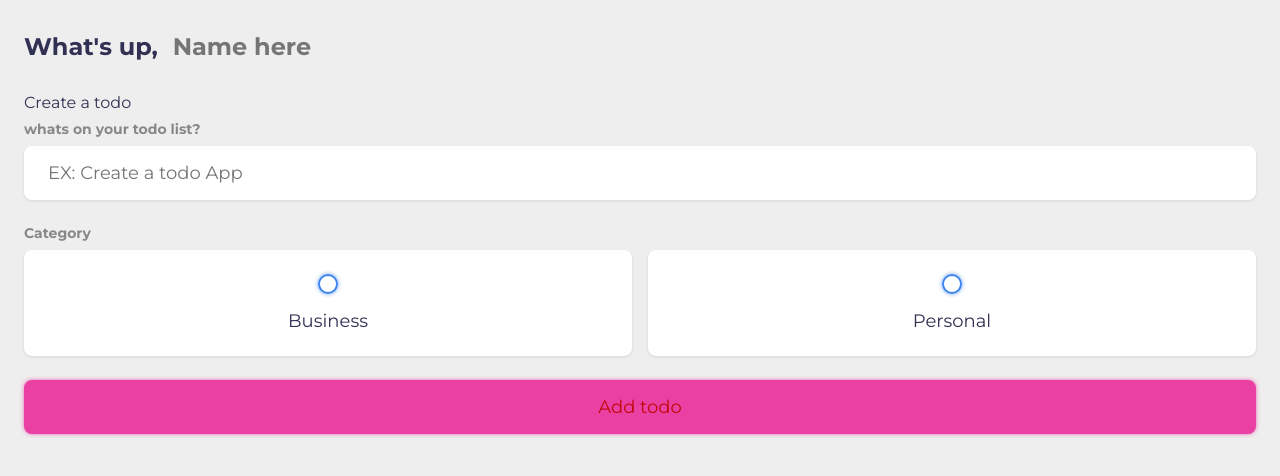
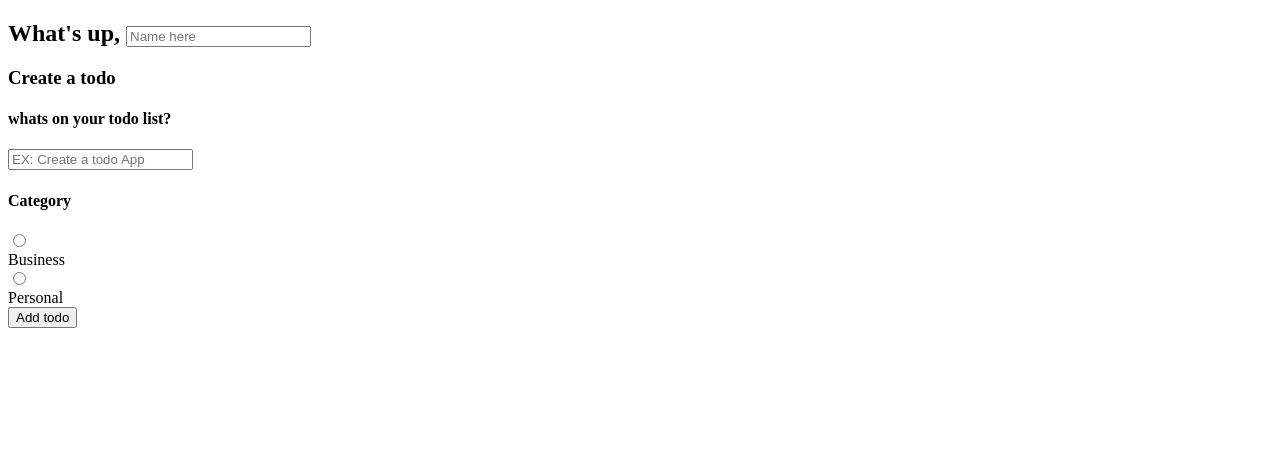
Before and after one commit to yan-pi/vue-todo, a Vue app: page / in a window 1280 px wide. Shown: the top 476 px of the page. Built offline with nearby package versions, Linux system fonts and the light colour scheme.

Commit message:
Revert "Feat: aplica o Sass ao css do projeto"
This reverts commit 26c7a4451f2463f4d2df580753a39281c46e0dbf.

```diff
--- a/src/App.vue
+++ b/src/App.vue
@@ -116,226 +116,4 @@ onMounted(() => {
   </main>
 </template>
 
-<style lang="scss">
-
-input:not([type="radio"]):not([type="checkbox"]), button {
-	appearance: none;
-	border: none;
-	outline: none;
-	background: none;
-	cursor: initial;
-}
-
-body {
-	background: $light;
-	color: $dark;
-
-  section {
-	margin-top: 2rem;
-	margin-bottom: 2rem;
-	padding-left: 1.5rem;
-	padding-right: 1.5em;
-  }
-
-  h3 {
-	  color: $dark;
-	  font-size: 1rem;
-	  font-weight: 400;
-	  margin-bottom: 0.5rem;
-  }
-
-  h4 {
-	  color: $grey;
-	  font-size: 0.875rem;
-	  font-weight: 700;
-	  margin-bottom: 0.5rem;
-  }
-}
-
-
-.greeting {
-	display: flex;
-
-  .title input {
-	margin-left: 0.5rem;
-	flex: 1 1 0%;
-	min-width: 0;
-
-}
-
-  input {
-	  color: $dark;
-	  font-size: 1.5rem;
-	  font-weight: 700;
-  }
-}
-
-
-.create-todo input[type="text"] {
-	display: block;
-	width: 100%;
-	font-size: 1.125rem;
-	padding: 1rem 1.5rem;
-	color: $dark;
-	background-color: #FFF;
-	border-radius: 0.5rem;
-	box-shadow: $shadow;
-	margin-bottom: 1.5rem;
-}
-
-.create-todo {
-
-  .options {
-	  display: grid;
-	  grid-template-columns: repeat(2, 1fr);
-	  grid-gap: 1rem;
-	  margin-bottom: 1.5rem;
-  }
-
-  label{
-    display: flex;
-	  flex-direction: column;
-	  align-items: center;
-	  justify-content: center;
-	  padding: 1.5rem;
-	  background-color: #FFF;
-	  border-radius: 0.5rem;
-	  box-shadow: $shadow;
-	  cursor: pointer;
-  }
-}
-
-
-input[type="radio"],
-input[type="checkbox"] {
-	display: none;
-}
-
-.bubble {
-	display: flex;
-	align-items: center;
-	justify-content: center;
-	width: 20px;
-	height: 20px;
-	border-radius: 50%;
-	border: 2px solid $business;
-	box-shadow: $business-glow;
-
-  &:after {
-	  content: "";
-	  display: block;
-	  opacity: 0;
-	  width: 0px;
-	  height: 0px;
-	  background-color: $business;
-	  box-shadow: $business-glow;
-	  border-radius: 50%;
-	  transition: 0.2s ease-in-out;
-  }
-
-  .business{
-    border-color: $business;
-    box-shadow: $business-glow;
-  }
-  .personal {
-	  border-color: $personal;
-	  box-shadow: $personal-glow;
-
-  &:after {
-	  background-color: $personal;
-	  box-shadow: $personal-glow;
-  }
-  }
-}
-
-
-input:checked ~ .bubble::after {
-	width: 10px;
-	height: 10px;
-	opacity: 1;
-}
-
-.create-todo .options label div {
-	color: $dark;
-	font-size: 1.125rem;
-	margin-top: 1rem;
-}
-
-.create-todo input[type="submit"] {
-	display: block;
-	width: 100%;
-	font-size: 1.125rem;
-	padding: 1rem 1.5rem;
-	color: #c00909;
-	background-color: $primary;
-	border-radius: 0.5rem;
-	box-shadow: $personal-glow;
-	cursor: pointer;
-	transition: 0.2s ease-in-out;
-  &:hover {
-	opacity: 0.75;
-}
-}
-
-.todo-list .list {
-	margin: 1rem 0;
-}
-
-.todo-list .todo-item {
-	display: flex;
-	align-items: center;
-	background-color: #FFF;
-	padding: 1rem;
-	border-radius: 0.5rem;
-	box-shadow: $shadow;
-	margin-bottom: 1rem;
-}
-
-.todo-item label {
-	display: block;
-	margin-right: 1rem;
-	cursor: pointer;
-}
-
-.todo-item .todo-content {
-	flex: 1 1 0%;
-}
-
-.todo-item .todo-content input {
-	color: $dark;
-	font-size: 1.125rem;
-}
-
-.todo-item .actions {
-	display: flex;
-	align-items: center;
-}
-
-.todo-item .actions button {
-	display: block;
-	padding: 0.5rem;
-	border-radius: 0.25rem;
-	color: #FFF;
-	cursor: pointer;
-	transition: 0.2s ease-in-out;
-}
-
-.todo-item .actions button:hover {
-	opacity: 0.75;
-}
-
-.todo-item .actions .edit {
-	margin-right: 0.5rem;
-	background-color: $primary;
-}
-
-.todo-item .actions .delete {
-	background-color: $danger;
-}
-
-.todo-item.done .todo-content input {
-	text-decoration: line-through;
-	color: $grey;
-}
-
-</style>
+<style scoped></style>
--- a/src/assets/scss/app.scss
+++ /dev/null
@@ -1,27 +0,0 @@
-
-/* app.scss */
-
-/* Definição das variáveis de cores */
-$primary: #EA40A4;
-$business: #3A82EE;
-$personal: $primary;
-$light: #EEE;
-$grey: #888;
-$dark: #313154;
-$danger: #ff5b57;
-
-$shadow: 0 1px 3px rgba(0, 0, 0, 0.1);
-
-$business-glow: 0px 0px 4px rgba(58, 130, 238, 0.75);
-$personal-glow: 0px 0px 4px rgba(234, 64, 164, 0.75);
-$primary-glow: 0px 0px 4px rgba(234, 64, 164, 0.75);
-
-/* Definição das variáveis de fontes */
-@import url('https://fonts.googleapis.com/css2?family=Montserrat:wght@400;700&display=swap');
-
-* {
-	margin: 0;
-	padding: 0;
-	box-sizing: border-box;
-	font-family: 'montserrat', sans-serif;
-}
--- a/vite.config.js
+++ b/vite.config.js
@@ -4,9 +4,4 @@ import vue from '@vitejs/plugin-vue'
 // https://vitejs.dev/config/
 export default defineConfig({
   plugins: [vue()],
-  css: {
-    preprocessorOptions: {
-      scss: { additionalData: `@import "./src/assets/scss/app.scss";` }
-    }
-  }
 })
```
